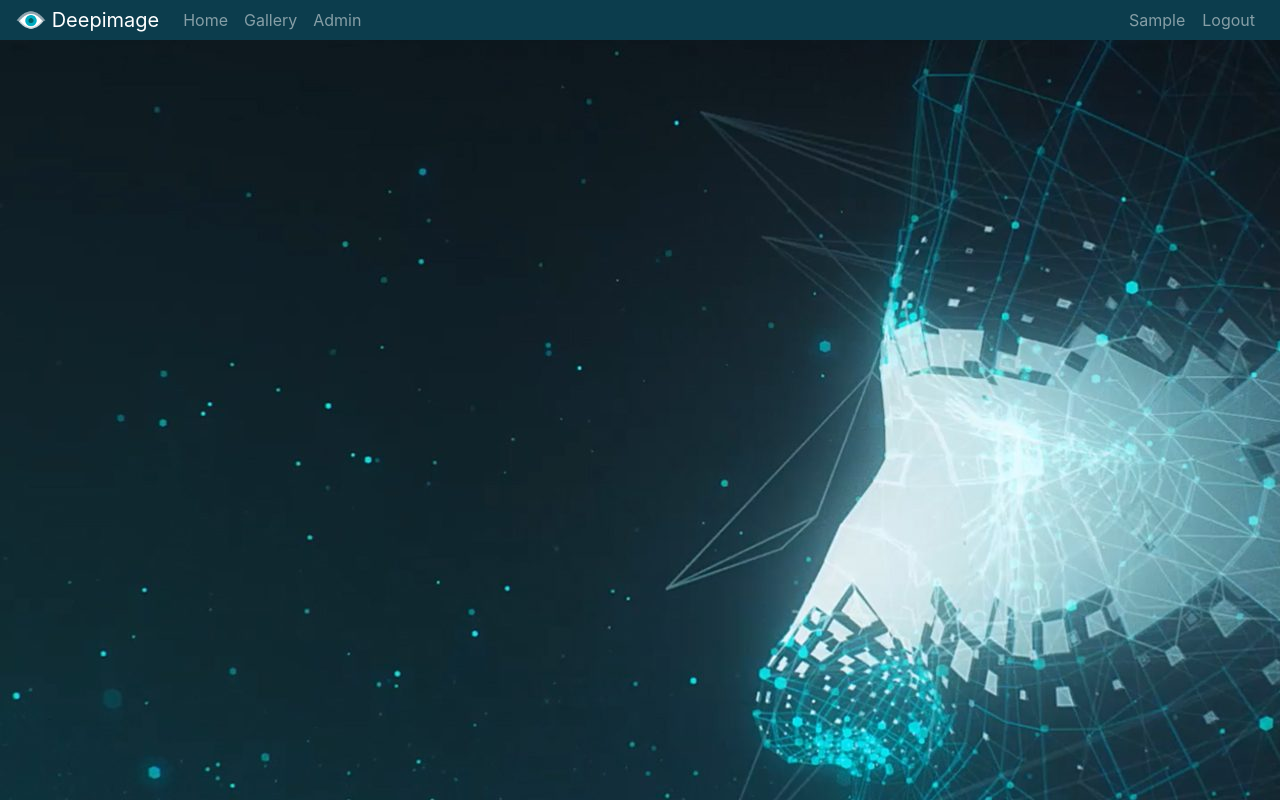
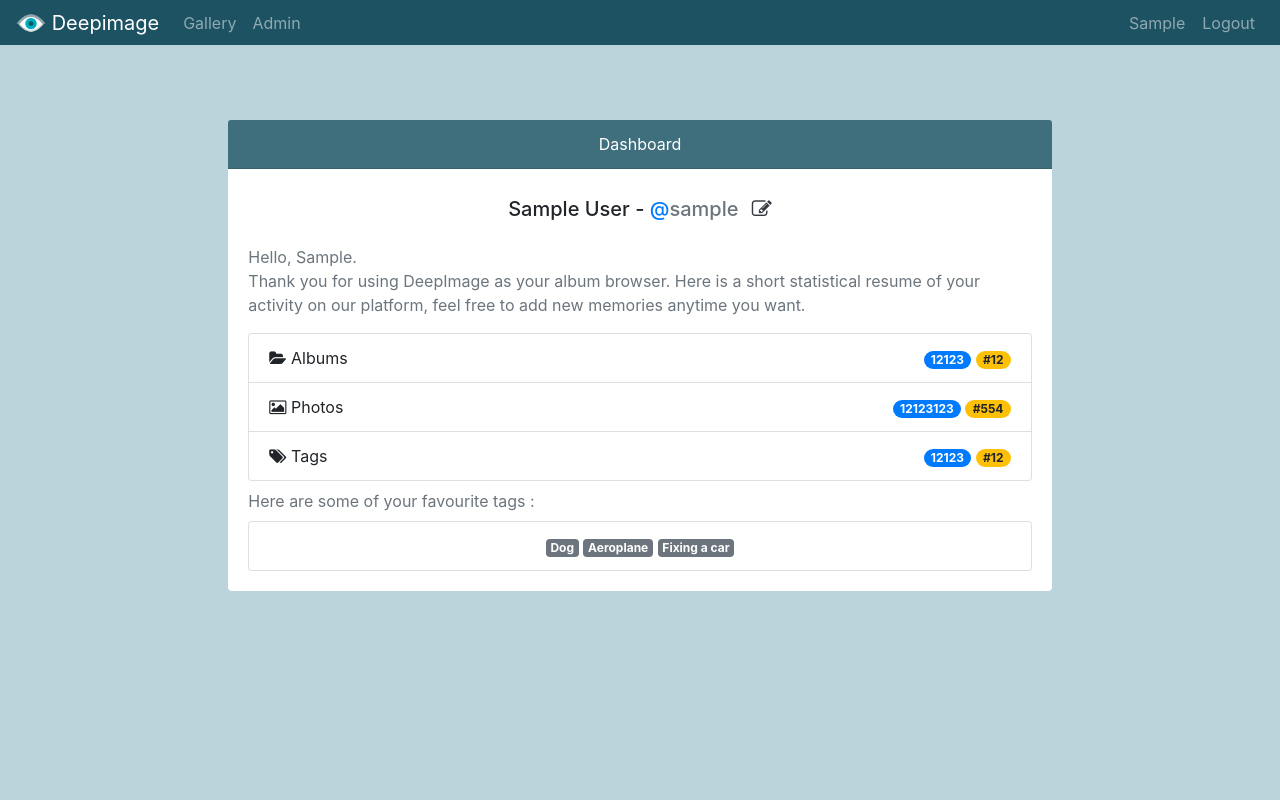
Before and after one commit to mihai-craciun/deepimage, a Django app: page / in a window 1280 px wide. Run offline with Django 3.2, Linux system fonts and the light colour scheme; the visitor is signed in with stand-in values (Sample User, id 1); some libraries are stand-ins or nearby versions.

Commit message:
Added template for dashboard, added fontawesome, modified some style' '

```diff
--- a/webimage/forms.py
+++ b/webimage/forms.py
@@ -7,9 +7,9 @@ class RegisterForm(forms.Form):
     username = forms.CharField(label='Username', validators=[RegexValidator('^\w{5,15}$',
                                                                             'The username can only contain alphanumeric characters and must be between 5 and 15 characters long (Aplhanumeric or underscore)')], widget=forms.TextInput(attrs={'class': 'form-control'}), required=True)
     first_name = forms.CharField(label='First Name', widget=forms.TextInput(
-        attrs={'class': 'form-control'}), required=False)
+        attrs={'class': 'form-control'}), required=True, error_messages={'required': 'First name field is required.'})
     last_name = forms.CharField(label='Last Name', widget=forms.TextInput(
-        attrs={'class': 'form-control'}), required=False)
+        attrs={'class': 'form-control'}), required=True, error_messages={'required': 'Last name field is required.'})
     email = forms.EmailField(label='Email', validators=[EmailValidator(
         'Please enter a valid e-mail')], widget=forms.TextInput(attrs={'class': 'form-control'}), required=True)
     password = forms.CharField(widget=forms.PasswordInput(attrs={'class': 'form-control'}), label='password', validators=[
--- a/webimage/static/webimage/css/main.css
+++ b/webimage/static/webimage/css/main.css
@@ -1,5 +1,5 @@
 .bg-deepimage {
-    background: #0c3d4d !important;
+    background: #1d5263 !important;
 }
 
 .bg-di-lighter {
@@ -11,15 +11,11 @@
 }
 
 body {
-    /* background-color: #d9edf3 !important; */
-    background-image: url('../img/wallpaper.jpg');
-    background-size: auto 100%;
-    background-repeat: no-repeat;
-    background-attachment: fixed;
+    background-color: #bbd3da !important;
 }
 
 .main-navbar {
-    height: 40px;
+    height: 45px;
     position: fixed !important;
     z-index: 1;
     width: 100%;
@@ -27,7 +23,7 @@ body {
 }
 
 .content {
-    margin-top: 80px;
+    margin-top: 120px;
 }
 
 .card {
--- a/webimage/templates/webimage/index.html
+++ b/webimage/templates/webimage/index.html
@@ -1,4 +1,71 @@
 {% extends "webimage/main.html" %}
 {% block content %}
-<!-- <p>Hello, welcome to DeepImage!</p> -->
+    <div class="col-8 offset-2">
+        <div class="card">
+            <div class="card-header bg-di-lighter text-center text-white">
+                Dashboard
+            </div>
+            <div class="card-body">
+                <h5 class="text-center mt-2 mb-4">
+                    <span class="text">
+                        {{ user.first_name }} {{ user.last_name }}
+                    </span>
+                    <span> - </span>
+                    <span class="text-primary">@</span><span class="text-secondary">{{ user.username }}</span>
+                    <a class="card-link ml-2" href="{% url 'webimage:index' %}">
+                        <i class="fa fa-edit text-dark"></i>
+                    </a>
+                </h5>
+                <p class="text-secondary">
+                    Hello, {{ user.first_name }}.
+                    <br>
+                    Thank you for using DeepImage as your album browser.
+                    Here is a short statistical resume of your activity on our platform,
+                    feel free to add new memories anytime you want.
+                </p>
+                <ul class="list-group">
+                    <li class="list-group-item">
+                        <div class="float-left">
+                            <span class="fa fa-folder-open"></span>
+                            <span>Albums</span>
+                        </div>
+                        <div class="float-right">
+                            <span class="badge badge-pill badge-primary">12123</span>
+                            <span class="badge badge-pill badge-warning">#12</span>
+                        </div>
+                    </li>
+                    <li class="list-group-item">
+                        <div class="float-left">
+                            <span class="fa fa-photo"></span>
+                            <span>Photos</span>
+                        </div>
+                        <div class="float-right">
+                            <span class="badge badge-pill badge-primary">12123123</span>
+                            <span class="badge badge-pill badge-warning">#554</span>
+                        </div>
+                    </li>
+                    <li class="list-group-item">
+                        <div class="float-left">
+                            <span class="fa fa-tags"></span>
+                            <span>Tags</span>
+                        </div>
+                        <div class="float-right">
+                            <span class="badge badge-pill badge-primary">12123</span>
+                            <span class="badge badge-pill badge-warning">#12</span>
+                        </div>
+                    </li>
+                </ul>
+                <p class="text-secondary mt-2 mb-2">
+                    Here are some of your favourite tags :
+                </p>
+                <ul class="list-group">
+                    <li class="list-group-item text-center">
+                        <span class="badge badge-secondary">Dog</span>
+                        <span class="badge badge-secondary">Aeroplane</span>
+                        <span class="badge badge-secondary">Fixing a car</span>
+                    </li>
+                </ul>
+            </div>
+        </div>
+    </div>
 {% endblock %}
--- a/webimage/templates/webimage/main.html
+++ b/webimage/templates/webimage/main.html
@@ -3,28 +3,31 @@
 <html>
 
 <head>
-  <meta charset="utf-8" />
+    <meta charset="utf-8"/>
     <meta http-equiv="X-UA-Compatible" content="IE=edge">
     <title>{% if title %}{{ title }}{% endif %}</title>
     <!-- Main javascript and css -->
-  <link rel="stylesheet" type="text/css" href="{% static 'webimage/css/main.css' %}" />
+    <link rel="stylesheet" type="text/css" href="{% static 'webimage/css/main.css' %}"/>
     <script src="{% static 'webimage/js/main.js' %}"></script>
-  <link rel="icon" href="{% static 'webimage/img/deepimage.png' %}" type="image/x-icon" />
+    <link rel="icon" href="{% static 'webimage/img/deepimage.png' %}" type="image/x-icon"/>
     <!-- Bootstrap local -->
-  <link rel="stylesheet" type="text/css" href="{% static 'webimage/bootstrap/css/bootstrap.css' %}" />
+    <link rel="stylesheet" type="text/css" href="{% static 'webimage/bootstrap/css/bootstrap.css' %}"/>
     <script src="{% static 'webimage/js/jquery-3.3.1.min.js' %}"></script>
     <script src="{% static 'webimage/bootstrap/js/bootstrap.js' %}"></script>
     <!-- Others -->
+    <link rel="stylesheet" href="https://cdnjs.cloudflare.com/ajax/libs/font-awesome/4.7.0/css/font-awesome.min.css">
 </head>
 
 <body>
 <!-- Navigation bar -->
 <nav class="main-navbar navbar navbar-expand-lg navbar-dark bg-deepimage">
     <a class="navbar-brand" href="{% url 'webimage:index' %}">
-      <img src="{% static 'webimage/img/deepimage.png' %}" width="30" height="30" class="d-inline-block align-top logo" alt="">
+        <img src="{% static 'webimage/img/deepimage.png' %}" width="30" height="30"
+             class="d-inline-block align-top logo" alt="">
         <span>Deepimage</span>
     </a>
-    <button class="navbar-toggler" type="button" data-toggle="collapse" data-target="#navbarSupportedContent" aria-controls="navbarSupportedContent"
+    <button class="navbar-toggler" type="button" data-toggle="collapse" data-target="#navbarSupportedContent"
+            aria-controls="navbarSupportedContent"
             aria-expanded="false" aria-label="Toggle navigation">
         <span class="navbar-toggler-icon"></span>
     </button>
@@ -32,14 +35,13 @@
     <div class="collapse navbar-collapse" id="navbarSupportedContent">
         <ul class="navbar-nav mr-auto">
             <li class="nav-item">
-          <a class="nav-link" href="{% url 'webimage:index' %}">Home</a>
-        </li>
-        <li class="nav-item">
                 <a class="nav-link" href="{% url 'webimage:gallery' %}">Gallery</a>
             </li>
+            {% if user.is_staff %}
                 <li class="nav-item">
                     <a class="nav-link" href="/admin">Admin</a>
                 </li>
+            {% endif %}
         </ul>
         <ul class="navbar-nav ml-auto">
             {% if user.is_authenticated %}
--- a/webimage/views.py
+++ b/webimage/views.py
@@ -52,7 +52,7 @@ class LoginView(View):
             if user is not None:
                 login(request, user)
 
-                #I f remember is True then set expiry in a year. else until browser close
+                # If remember is True then set expiry in a year. else until browser close
                 if data['remember']:
                     request.session.set_expiry(365 * 24 * 60 * 60)
                 else:
```
Lines whose indentation alone changed are shown as unchanged.
